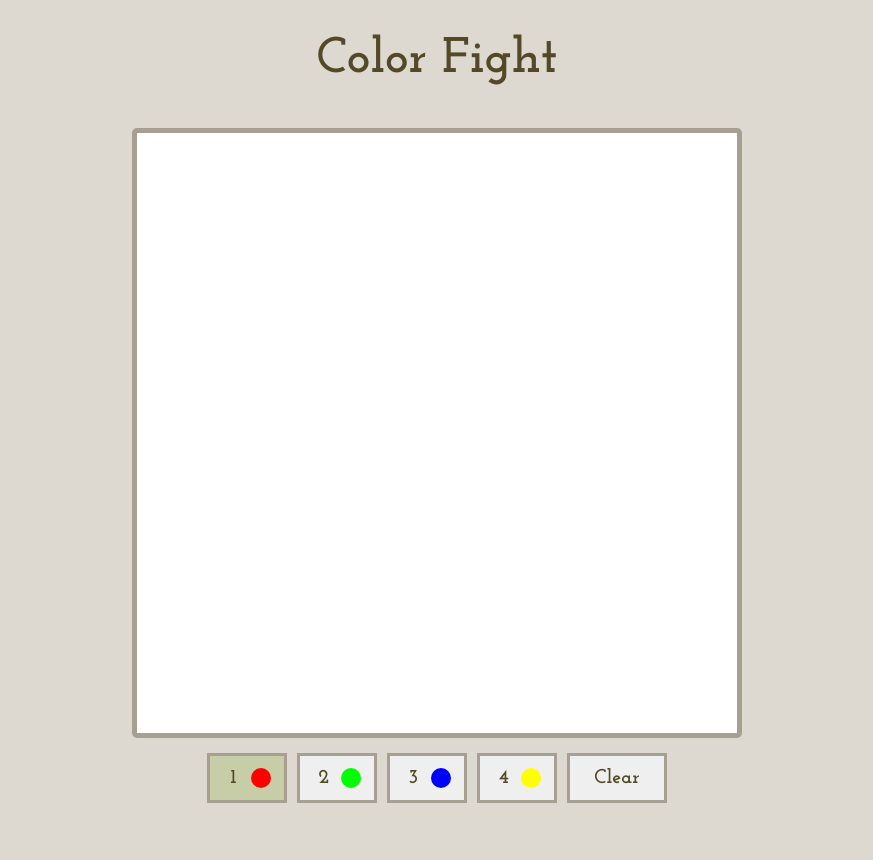
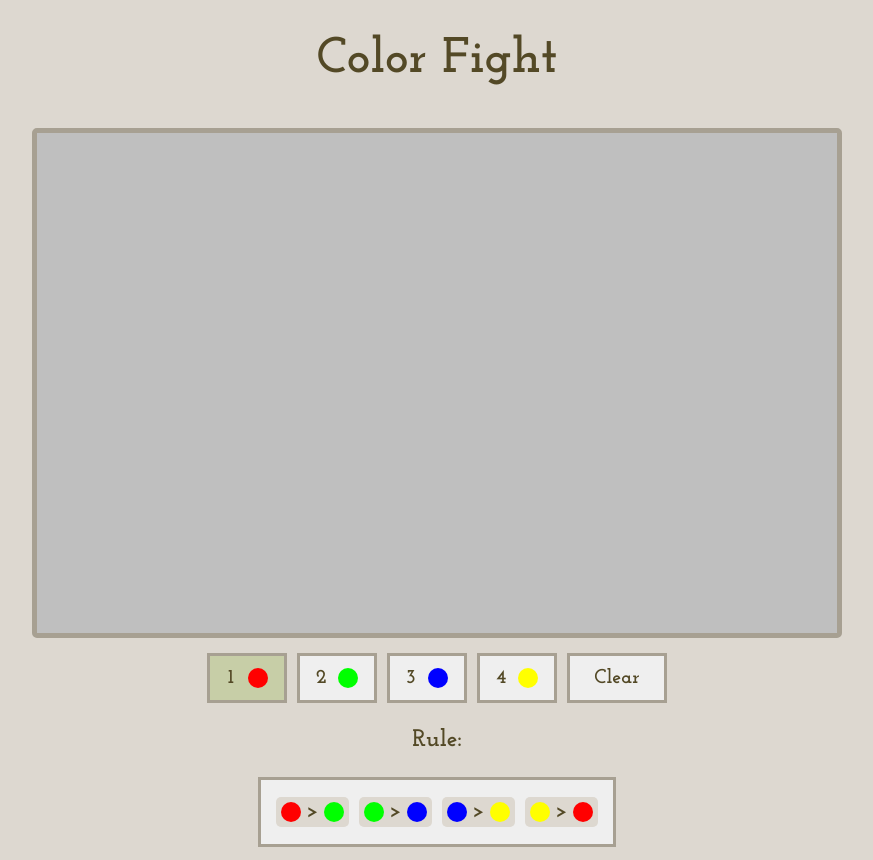
Before and after one commit to thoai-atb/color-fight, a React (Create React App) app: page / in a window 1280 px wide. Shown: the whole page, without its empty margins (203-1076 px from the left). Before the commit the page ends 816 px from the top, so only its background shows below. Built offline with nearby package versions, Linux system fonts and the light colour scheme.

Commit message:
working rule display

```diff
--- a/src/App.js
+++ b/src/App.js
@@ -2,23 +2,24 @@ import Canvas from './components/Canvas/Canvas.js'
 import ColorButton from './components/ColorButton/ColorButton.js'
 import React, {useState, useEffect} from 'react'
 import rules from './data/rules.json'
+import ColorSticker from './components/ColorSticker/ColorSticker.js'
 const {Model} = require('./model/Model.js')
-const model = new Model(600, 600, 12, rules[4])
+const model = new Model(800, 500, 12, rules[4])
 
 const App = () => {
-  const [selectedTeam, setSelectedTeam] = useState(model.rule.teams[0] + '');
+  const [selectedTeam, setSelectedTeam] = useState(model.rule.teams[0]);
 
   useEffect(() => {
     const keyDown = (e) => {
       if(e.key > '0' && e.key <= '9')
-        selectTeam(model.rule.teams[parseInt(e.key) - 1] + '');
+        selectTeam(model.rule.teams[parseInt(e.key) - 1]);
     }
     document.addEventListener('keydown', keyDown);
   }, []);
 
 
   const selectTeam = (team) => {
-    if(model.rule.teams.indexOf(parseInt(team)) !== -1) {
+    if(model.rule.teams.indexOf(team) !== -1) {
       setSelectedTeam(team);
     }
   }
@@ -30,16 +31,26 @@ const App = () => {
   return (
     <div className="App" >
       <h1>Color Fight</h1>
-      <div className="center">
+      <div>
         <Canvas model={model} selectedTeam={selectedTeam}/>
       </div>
-      <div className="center">
+      <div>
         {
           model.rule.teams.map((teamID, index) => {
-            return <ColorButton key={index} label={index + 1} selected={selectedTeam === teamID + ''} team={teamID} func={selectTeam} />
+            return <ColorButton key={index} label={index + 1} selected={selectedTeam === teamID} team={teamID} func={selectTeam} />
           })
         }
         <button className='eraseBtn' onClick={clear}>Clear</button>
+      </div>
+      <div>
+        <h2>Rule:</h2>
+        <button className='rule-card'>
+          {
+            model.rule.pairs.map((pair, i) => {
+              return <div key={i} className='rule-pair'><ColorSticker team={pair[0]}/> &gt; <ColorSticker team={pair[1]}/></div>
+            })
+          }
+        </button>
       </div>
     </div>
   );
--- a/src/components/Canvas/Canvas.js
+++ b/src/components/Canvas/Canvas.js
@@ -1,6 +1,6 @@
 import {useState, useRef, useEffect} from 'react'
 import './canvas.css'
-import colorMap from '../../data/colorMap.json'
+import colorlist from '../../data/colorlist.json'
 
 const Canvas = ({model, selectedTeam}) => {
     const [canvasRef] = useState(useRef(null));
@@ -13,18 +13,15 @@ const Canvas = ({model, selectedTeam}) => {
     useEffect(() => {
         const canvas = canvasRef.current;
         const ctx = canvas.getContext('2d');
-        ctx.fillStyle = 'red';
-        ctx.fillRect(0, 0, canvas.width, canvas.height);
 
         let requestID;
-
         const loop = () => {
             let nextFrame = ctx.createImageData(canvas.width, canvas.height);
             for(let index = 0; index<model.matrix.length; index++) {
                 let i = index * 4;
                 let team = model.getTeam(index);
-                let r = team === '0' ? 1 : (model.getLevelNorm(index) + 3) / 4;
-                let [red, green, blue] = colorMap[team];
+                let r = team === 0 ? 1 : (model.getLevelNorm(index) + 3) / 4;
+                let [red, green, blue] = colorlist[team];
                 nextFrame.data[i] = red * r;
                 nextFrame.data[i+1] = green * r;
                 nextFrame.data[i+2] = blue * r;
--- a/src/components/ColorButton/ColorButton.js
+++ b/src/components/ColorButton/ColorButton.js
@@ -1,13 +1,11 @@
 import './ColorButton.css'
-import colorMap from '../../data/colorMap.json'
+import ColorSticker from '../ColorSticker/ColorSticker.js'
 
 const ColorButton = ({selected, label, team, func}) => {
-    const ar = colorMap[team + ''];
-    const color = `rgb(${ar[0]}, ${ar[1]}, ${ar[2]})`;
     return (
-        <button className={'colorBtn' + (selected ? ' colorBtn-select' : '')} onMouseDown={() => func(team + '')}>
+        <button className={'colorBtn' + (selected ? ' colorBtn-select' : '')} onMouseDown={() => func(team)}>
             <label>{`${label}`}</label>
-            <div className='color-sticker' style={{backgroundColor: color}}></div>
+            <ColorSticker team={team}/>
         </button>
     )
 }
--- /dev/null
+++ b/src/components/ColorSticker/ColorSticker.css
@@ -0,0 +1,7 @@
+.color-sticker {
+    display: inline-block;
+    border-radius: 50%;
+    width: 1em;
+    height: 1em;
+    margin: 5px;
+}
--- /dev/null
+++ b/src/components/ColorSticker/ColorSticker.js
@@ -0,0 +1,13 @@
+import React from 'react'
+import './ColorSticker.css'
+import colorlist from '../../data/colorlist.json'
+
+const ColorSticker = ({team}) => {
+    const ar = colorlist[team];
+    const color = `rgb(${ar[0]}, ${ar[1]}, ${ar[2]})`;
+    return (
+        <div className='color-sticker' style={{backgroundColor: color}}></div>
+    )
+}
+
+export default ColorSticker
--- a/src/data/colorMap.json
+++ /dev/null
@@ -1,15 +0,0 @@
-{
-    "0" : [255, 255, 255],
-    "1" : [255, 0, 0],
-    "2" : [0, 255, 0],
-    "3" : [0, 0, 255],
-    "4" : [255, 255, 0],
-    "5" : [0, 255, 255],
-    "6" : [255, 0, 255],
-    "7" : [255, 127, 0],
-    "8" : [0, 255, 127],
-    "9" : [127, 0, 255],
-    "10" : [127, 255, 0],
-    "11" : [0, 127, 255],
-    "12" : [255, 0, 127]
-}
--- /dev/null
+++ b/src/data/colorlist.json
@@ -0,0 +1,19 @@
+[
+    [255, 255, 255],
+
+    [255, 0, 0],
+    [0, 255, 0],
+    [0, 0, 255],
+
+    [255, 255, 0],
+    [0, 255, 255],
+    [255, 0, 255],
+
+    [255, 127, 0],
+    [0, 255, 127],
+    [127, 0, 255],
+
+    [127, 255, 0],
+    [0, 127, 255],
+    [255, 0, 127]
+]
--- a/src/index.css
+++ b/src/index.css
@@ -48,9 +48,25 @@ button:focus {
   width: 100px;
 }
 
-.color-sticker {
-  display: inline-block;
-  border-radius: 50%;
-  width: 1em;
-  height: 1em;
+.rule-card {
+  display: inline-flex;
+  justify-content: center;
+  text-align: center;
+  align-items: center;
+  padding: none;
+  width: auto;
+  height: 70px;
 }
+
+.rule-card:active {
+  transform: none;
+}
+
+.rule-pair {
+  display: inline-flex;
+  margin: 5px;
+  border-radius: 5px;
+  justify-content: center;
+  align-items: center;
+  background-color: var(--light);
+}
--- a/src/model/model.js
+++ b/src/model/model.js
@@ -97,7 +97,7 @@ class Model {
 
     teamWin(teamA, teamB) {
         for(let r of this.rule.pairs) {
-            if(teamA === r[0] + '' && teamB === r[1] + '')
+            if(teamA === r[0] && teamB === r[1])
                 return true;
         }
         return false;
```
